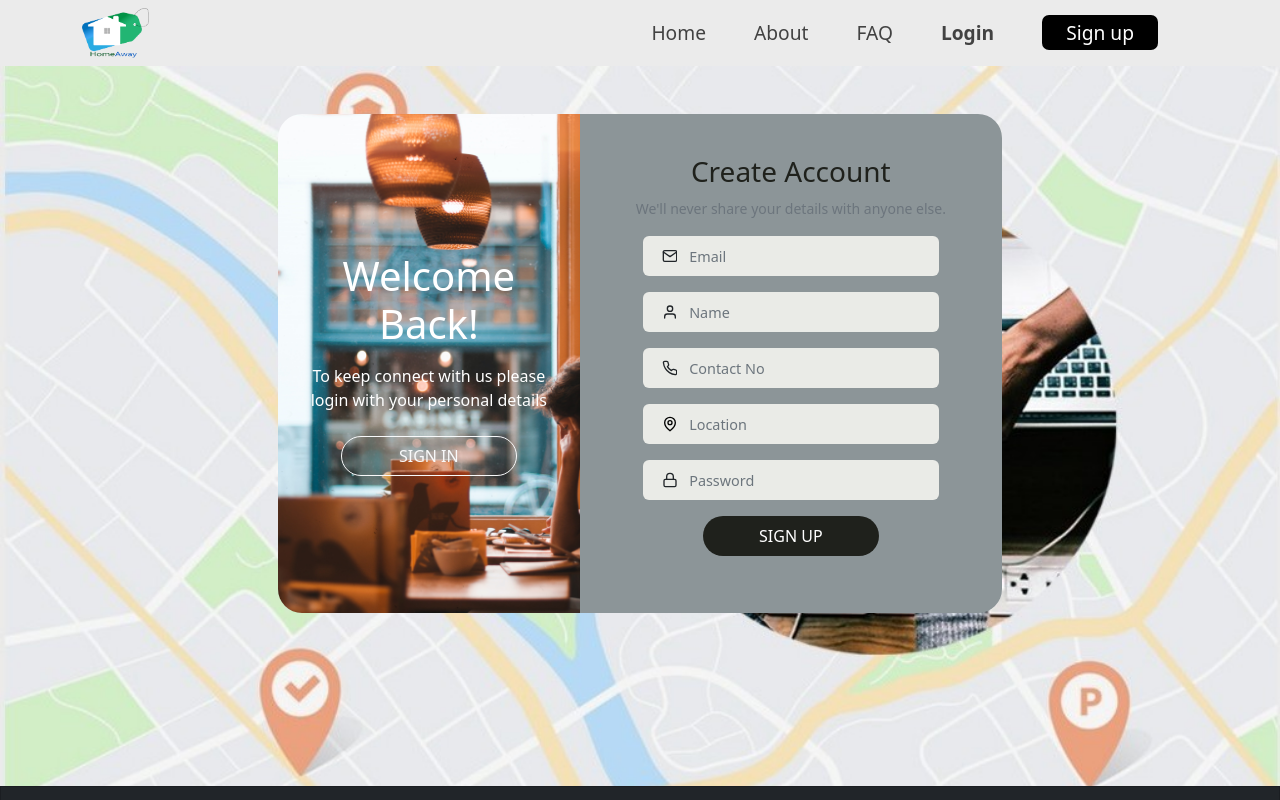
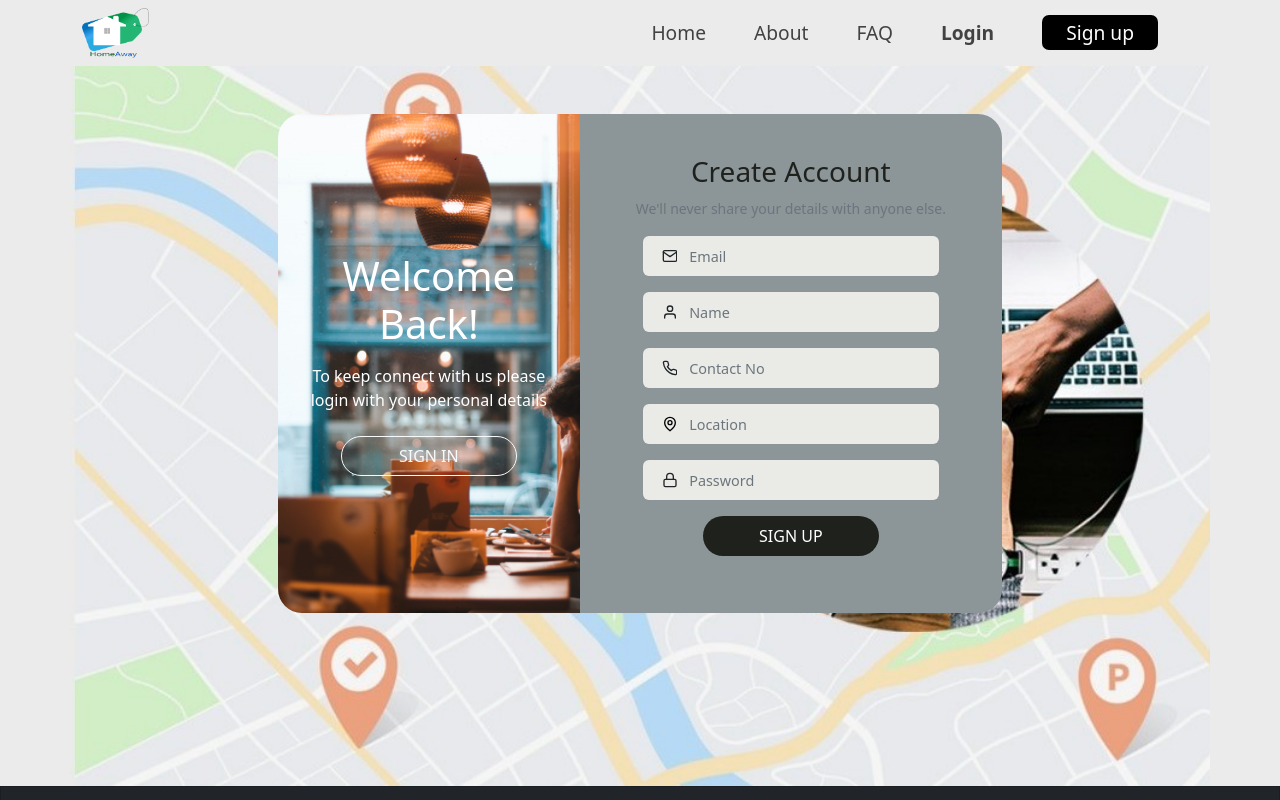
Before and after one commit to GP-43/homeaway-frontend, a React (Create React App) app: page /signup in a window 1280 px wide. Shown: the top 800 px of the page. Built offline with nearby package versions, Linux system fonts and the light colour scheme.

Commit message:
change background image for the pages

```diff
--- a/src/assets/styles/partials/anons/_login_and_singhup.scss
+++ b/src/assets/styles/partials/anons/_login_and_singhup.scss
@@ -4,6 +4,8 @@ $price-color: #1f211c;
 .login-page {
   padding: 3rem 13rem;
   height: 90vh;
+  background-image: url("../../../images/anons/HomeBG.jpg");
+  background-size: cover;
 
   form {
     background-color: #8c9598;
@@ -150,6 +152,8 @@ $price-color: #1f211c;
 .signup-page {
   padding: 3rem 13rem;
   height: 90vh;
+  background-image: url("../../../images/anons/HomeBG.jpg");
+  background-size: cover;
 
   form {
     background-color: #8c9598;
--- a/src/views/HomeAwayAnons.jsx
+++ b/src/views/HomeAwayAnons.jsx
@@ -15,9 +15,7 @@ function HomeAwayAnons() {
                     </Col>
                 </Row>
             </Container>
-            <div className='bg-image'>
-                <Outlet/>
-            </div>
+            <Outlet/>
             <Row className="mx-0">
                 <Col className="px-0">
                     <Footer/>
```
